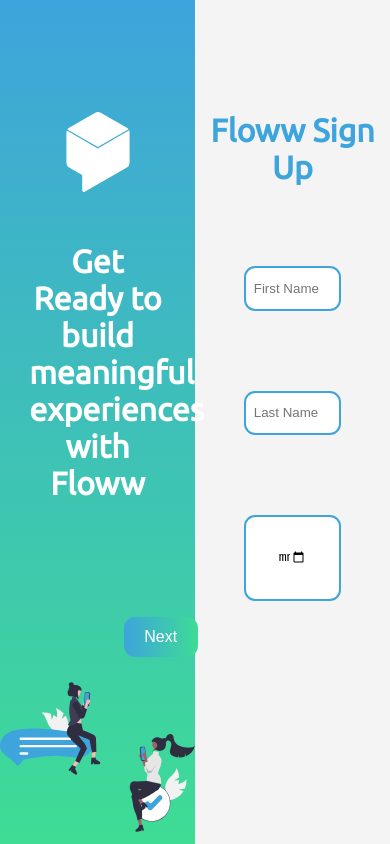
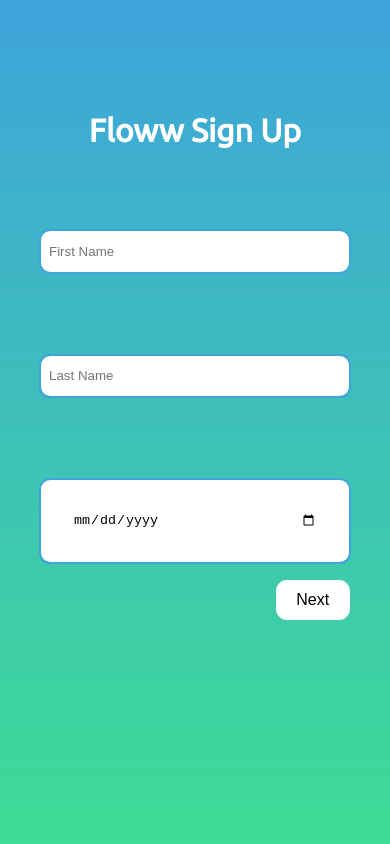
Before and after one commit to Zabzx/Floww-remake, a React (Create React App) app: page / in a window 390 px wide. Built offline with nearby package versions, Linux system fonts and the light colour scheme.

Commit message:
mobile adjustments

```diff
--- a/src/components/Pages/Home/Home.css
+++ b/src/components/Pages/Home/Home.css
@@ -1,10 +1,7 @@
-body {
-    background-color: #F4F4F4;
-}
-
 .home {
     display: flex;
     gap: 2rem;
+    background-color: #F4F4F4;
 }
 .dashboard {
     width: 20%;
@@ -139,8 +136,8 @@
 
 .post-form button {
     position: absolute;
-    top: 4.2rem;
-    right: 9.2rem;
+    top: 5.2rem;
+    left: 31rem;
 }
 
 .post-input {
@@ -229,9 +226,6 @@
 @media only screen and (max-width: 600px) {
 
     /* Post Mobile */
-    .post-form button {
-        right: 7rem;
-    }
     .dashboard {
         width: 100%;
         position: fixed;
@@ -260,6 +254,12 @@
         border-radius: 100%;
         height: 75px;
         width: 75px;
+        margin: 0;
+        padding: 0;
+    }
+
+    .post-form button {
+        left: 19rem;
     }
 
     .main {
--- a/src/components/Pages/Home/Home.jsx
+++ b/src/components/Pages/Home/Home.jsx
@@ -37,7 +37,7 @@
           </div>
         </ul>
 
-        <Link to={'/profile'}>
+        <Link to={'/profile'} style={{textDecoration: 'none'}}>
         <div className="profile-link">
           <div className="circle"></div>
           <h2>Profile</h2>
--- a/src/components/Posts/Posts.jsx
+++ b/src/components/Posts/Posts.jsx
@@ -49,7 +49,7 @@
         <form action="" className='form-active post-form'>
           <input type="text" name='post' className='post-input' placeholder="What's on your mind?" onChange={(e) => {setPostInputValue(e.target.value)
           postValid(e)}} />
-          <button className={!postReady ? 'btn-gray' : 'btn'} onClick={(e) => uploadPost(e)}>Post</button>
+          <button className={!postReady ? 'btn-gray' : 'btn post-btn'} onClick={(e) => uploadPost(e)}>Post</button>
         </form>
 
     {posts.map((post) => {
--- a/src/components/SignUp/SignUp.css
+++ b/src/components/SignUp/SignUp.css
@@ -71,7 +71,7 @@
     margin: 7rem 0 5rem 0;
 }
 
-button {
+.s-btn {
     margin-top: 1rem;
     position: absolute;
     right: 12rem;
@@ -80,3 +80,34 @@
 .prev-btn {
     right: 20rem;
 }
+
+/* Responsive Design for Movile */
+@media only screen and (max-width: 600px) {
+    .intro {
+        display: none;
+    }
+
+    .signup {
+        background: var(--theme-gradient-down);
+    }
+
+    form h1 {
+        color: white;
+    }
+
+    input {
+        width: 80%;
+    }
+
+    .s-btn {
+        background: white;
+        color: black;
+    }
+    .next-btn {
+        right: 2.5rem;
+    }
+
+    .final-form-btns {
+        transform: translateX(9.5rem);
+    }
+}
--- a/src/components/SignUp/SignUp.jsx
+++ b/src/components/SignUp/SignUp.jsx
@@ -97,7 +97,7 @@
                 <input type="date" className='date' onChange={(e) => setUserDate(e.target.value)} />
             </div>
 
-            <button className="btn" onClick={(e) => slideForm(e)}>Next</button>
+            <button className="btn next-btn s-btn" onClick={(e) => slideForm(e)}>Next</button>
         </form>
 
         <form action="" className={ formIndex === 1 ? `form-active form-right` : 'sign-in-form'}>
@@ -115,9 +115,10 @@
             <div className='input-item'>
                 <input type="password" name="password-confirm" placeholder="Confirm Password" onChange={(e) => setUserConfirmedPassword(e.target.value)} />
             </div>
-
-            <button className="btn prev-btn" onClick={(e) => previous(e)}>Previous</button>
-            <button className="btn" onClick={(e) => submit(e)}>Submit</button>
+            <div className="final-form-btns">
+            <button className="btn prev-btn s-btn" onClick={(e) => previous(e)}>Previous</button>
+            <button className="btn s-btn" onClick={(e) => submit(e)}>Submit</button>
+            </div>
         </form>
     </div>
   )
--- a/src/components/Stories/Stories.css
+++ b/src/components/Stories/Stories.css
@@ -50,4 +50,12 @@
     .stories {
         justify-content: center;
     }
+
+    .story-item img {
+        width: 4rem;
+    }
+
+    .story-item p {
+        top: 5rem;
+    }
 }
```
